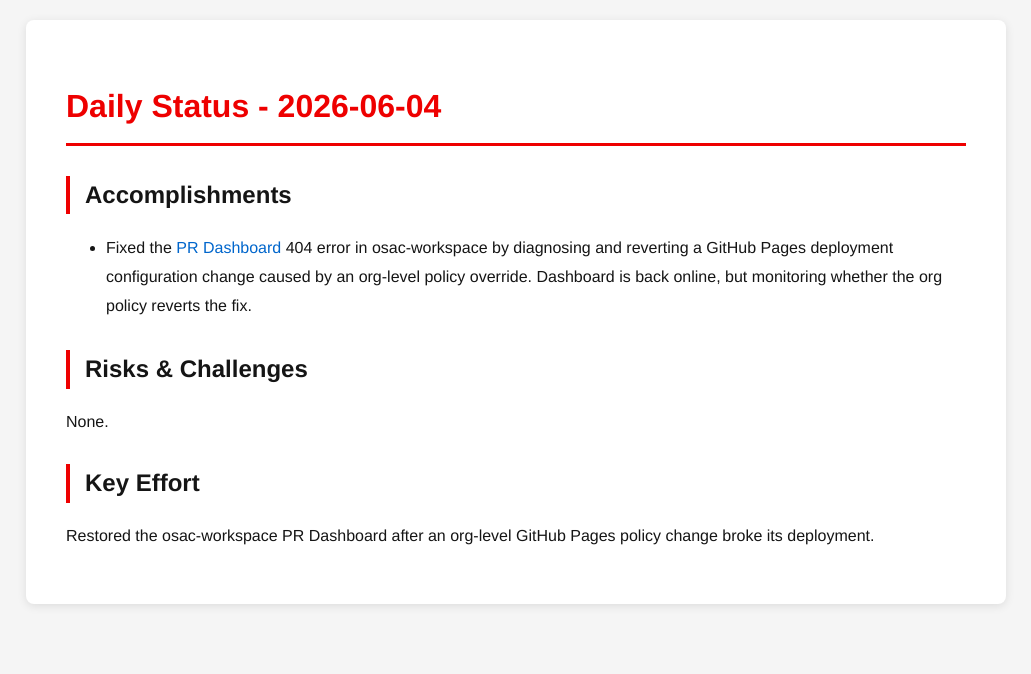
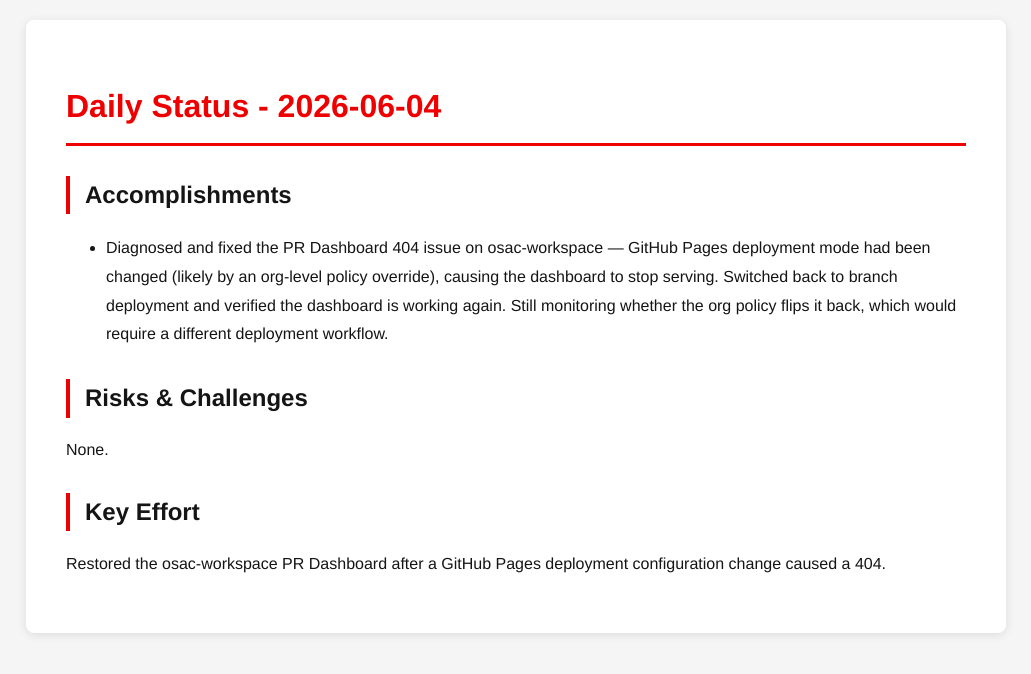
Before and after one commit to tzvatot/daily-status, a Jekyll site: the page built from 2026-06-04.md, in a window 1280 px wide. Shown: the top 674 px of the page, without its empty margins (124-1155 px from the left). Built offline with Jekyll 4.4.1, drawn with Linux system fonts in a browser that asks for light colours.

Commit message:
Daily status update - 2026-06-04

```diff
--- a/2026-06-04.md
+++ b/2026-06-04.md
@@ -7,10 +7,10 @@ date: 2026-06-04
 # Daily Status - 2026-06-04
 
 ## Accomplishments
-- Fixed the [PR Dashboard](https://osac-project.github.io/osac-workspace/pr-dashboard/) 404 error in osac-workspace by diagnosing and reverting a GitHub Pages deployment configuration change caused by an org-level policy override. Dashboard is back online, but monitoring whether the org policy reverts the fix.
+- Diagnosed and fixed the PR Dashboard 404 issue on osac-workspace — GitHub Pages deployment mode had been changed (likely by an org-level policy override), causing the dashboard to stop serving. Switched back to branch deployment and verified the dashboard is working again. Still monitoring whether the org policy flips it back, which would require a different deployment workflow.
 
 ## Risks & Challenges
 None.
 
 ## Key Effort
-Restored the osac-workspace PR Dashboard after an org-level GitHub Pages policy change broke its deployment.
+Restored the osac-workspace PR Dashboard after a GitHub Pages deployment configuration change caused a 404.
```
